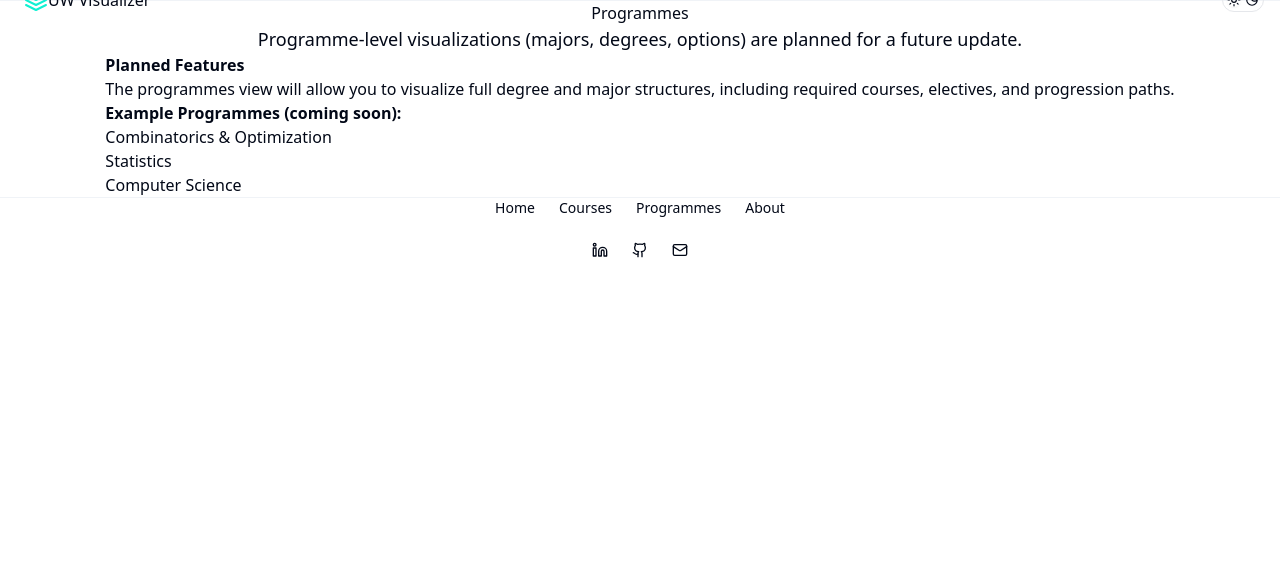
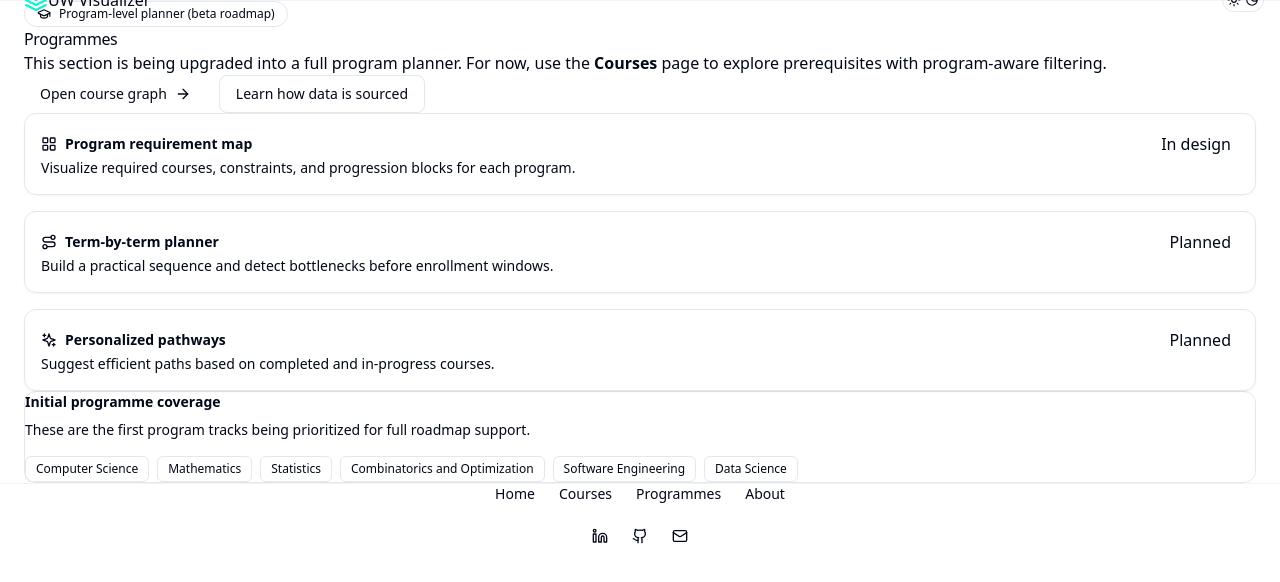
Before and after one commit to dank409/uw-visualizer, a React (Vite) app: page /programmes in a window 1280 px wide. Shown: the top 582 px of the page. Built offline with nearby package versions, Linux system fonts and the light colour scheme.

Commit message:
feat: redesign programmes page into actionable roadmap UI

```diff
--- a/src/pages/ProgrammesPage.tsx
+++ b/src/pages/ProgrammesPage.tsx
@@ -1,12 +1,14 @@
 import { motion, type Variants } from "framer-motion"
+import { Link } from "react-router-dom"
+import { ArrowRight, GraduationCap, LayoutGrid, Route, Sparkles } from "lucide-react"
 
 const containerVariants: Variants = {
   hidden: { opacity: 0 },
   visible: {
     opacity: 1,
     transition: {
-      staggerChildren: 0.1,
-      delayChildren: 0.2,
+      staggerChildren: 0.08,
+      delayChildren: 0.08,
     },
   },
 }
@@ -17,11 +19,41 @@ const itemVariants: Variants = {
     opacity: 1,
     y: 0,
     transition: {
-      duration: 0.4,
+      duration: 0.35,
       ease: [0.16, 1, 0.3, 1],
     },
   },
 }
+
+const roadmap = [
+  {
+    title: "Program requirement map",
+    desc: "Visualize required courses, constraints, and progression blocks for each program.",
+    icon: LayoutGrid,
+    status: "In design",
+  },
+  {
+    title: "Term-by-term planner",
+    desc: "Build a practical sequence and detect bottlenecks before enrollment windows.",
+    icon: Route,
+    status: "Planned",
+  },
+  {
+    title: "Personalized pathways",
+    desc: "Suggest efficient paths based on completed and in-progress courses.",
+    icon: Sparkles,
+    status: "Planned",
+  },
+]
+
+const starterPrograms = [
+  "Computer Science",
+  "Mathematics",
+  "Statistics",
+  "Combinatorics and Optimization",
+  "Software Engineering",
+  "Data Science",
+]
 
 export function ProgrammesPage() {
   return (
@@ -29,26 +61,71 @@ export function ProgrammesPage() {
       variants={containerVariants}
       initial="hidden"
       animate="visible"
-      className="flex min-h-screen items-center justify-center p-8"
+      className="min-h-[calc(100vh-4rem)] bg-background px-6 py-12"
     >
-      <div className="max-w-2xl text-center text-foreground">
-        <motion.h1 variants={itemVariants} className="mb-4 text-3xl font-bold">Programmes</motion.h1>
-        <motion.div variants={itemVariants} className="mb-6 text-lg text-muted-foreground">
-          Programme-level visualizations (majors, degrees, options) are planned for a future update.
+      <div className="mx-auto w-full max-w-5xl">
+        <motion.div variants={itemVariants} className="mb-10">
+          <div className="mb-3 inline-flex items-center gap-2 rounded-full border border-border bg-card px-3 py-1 text-xs text-muted-foreground">
+            <GraduationCap className="h-3.5 w-3.5" />
+            Program-level planner (beta roadmap)
+          </div>
+          <h1 className="text-3xl font-bold tracking-tight text-foreground">Programmes</h1>
+          <p className="mt-3 max-w-3xl text-muted-foreground">
+            This section is being upgraded into a full program planner. For now, use the <strong>Courses</strong> page
+            to explore prerequisites with program-aware filtering.
+          </p>
+
+          <div className="mt-6 flex flex-wrap gap-3">
+            <Link
+              to="/courses"
+              className="inline-flex items-center gap-2 rounded-lg bg-[hsl(var(--brand))]/15 px-4 py-2 text-sm font-medium text-[hsl(var(--brand))] hover:bg-[hsl(var(--brand))]/20 transition-colors"
+            >
+              Open course graph
+              <ArrowRight className="h-4 w-4" />
+            </Link>
+            <Link
+              to="/about"
+              className="inline-flex items-center gap-2 rounded-lg border border-border px-4 py-2 text-sm font-medium text-foreground hover:bg-accent transition-colors"
+            >
+              Learn how data is sourced
+            </Link>
+          </div>
         </motion.div>
-        <motion.div variants={itemVariants} className="mt-8 text-left">
-          <h2 className="mb-4 text-xl font-semibold text-foreground">Planned Features</h2>
-          <p className="mb-4 text-muted-foreground">
-            The programmes view will allow you to visualize full degree and major structures,
-            including required courses, electives, and progression paths.
+
+        <motion.div variants={itemVariants} className="grid gap-4 md:grid-cols-3">
+          {roadmap.map((item) => {
+            const Icon = item.icon
+            return (
+              <div key={item.title} className="rounded-xl border border-border bg-card p-4 shadow-sm">
+                <div className="mb-3 flex items-center justify-between">
+                  <div className="flex items-center gap-2 text-foreground">
+                    <Icon className="h-4 w-4 text-[hsl(var(--brand))]" />
+                    <h2 className="text-sm font-semibold">{item.title}</h2>
+                  </div>
+                  <span className="rounded-md bg-muted px-2 py-0.5 text-[10px] uppercase tracking-wide text-muted-foreground">
+                    {item.status}
+                  </span>
+                </div>
+                <p className="text-sm text-muted-foreground">{item.desc}</p>
+              </div>
+            )
+          })}
+        </motion.div>
+
+        <motion.div variants={itemVariants} className="mt-8 rounded-xl border border-border bg-card p-5">
+          <h3 className="text-sm font-semibold text-foreground">Initial programme coverage</h3>
+          <p className="mt-2 text-sm text-muted-foreground">
+            These are the first program tracks being prioritized for full roadmap support.
           </p>
-          <div className="mt-6">
-            <h3 className="mb-2 font-semibold text-foreground">Example Programmes (coming soon):</h3>
-            <ul className="list-disc list-inside space-y-1 text-muted-foreground">
-              <li>Combinatorics & Optimization</li>
-              <li>Statistics</li>
-              <li>Computer Science</li>
-            </ul>
+          <div className="mt-4 flex flex-wrap gap-2">
+            {starterPrograms.map((program) => (
+              <span
+                key={program}
+                className="rounded-md border border-border/70 bg-background px-2.5 py-1 text-xs text-muted-foreground"
+              >
+                {program}
+              </span>
+            ))}
           </div>
         </motion.div>
       </div>
```
